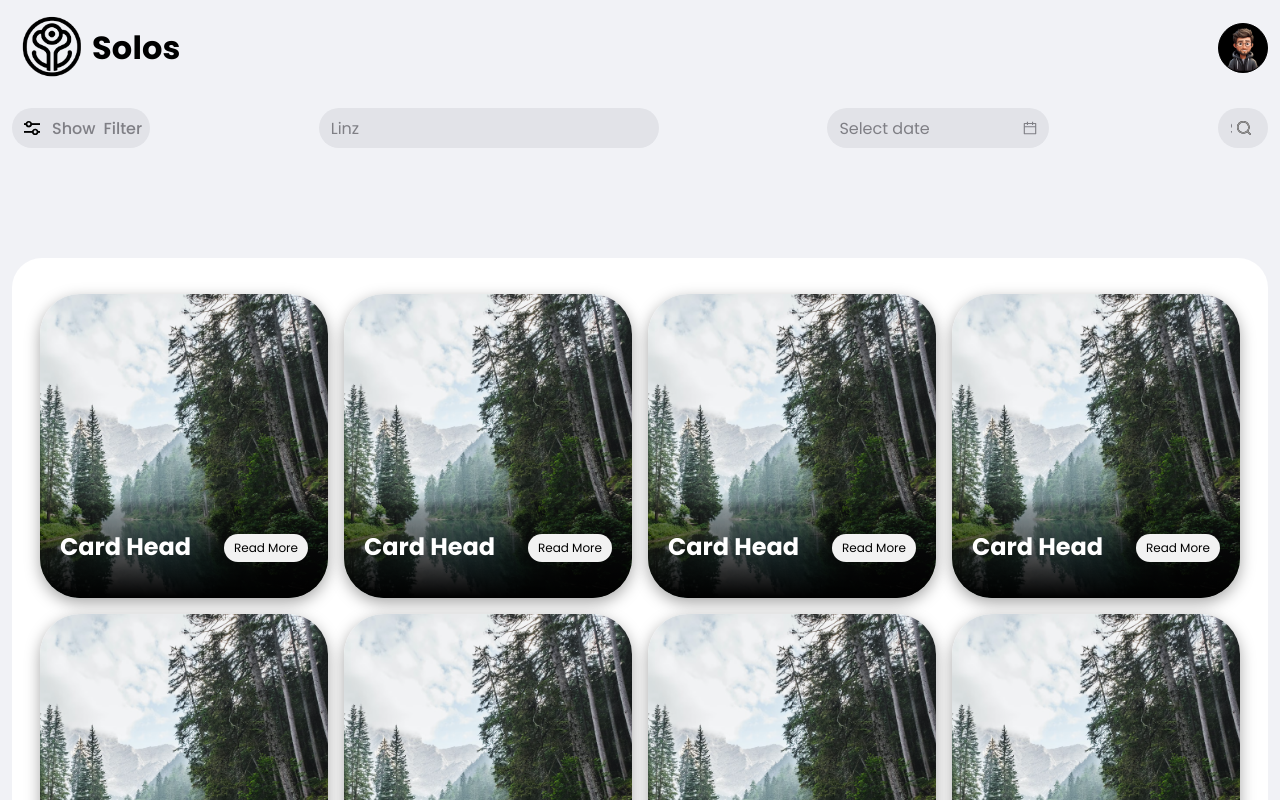
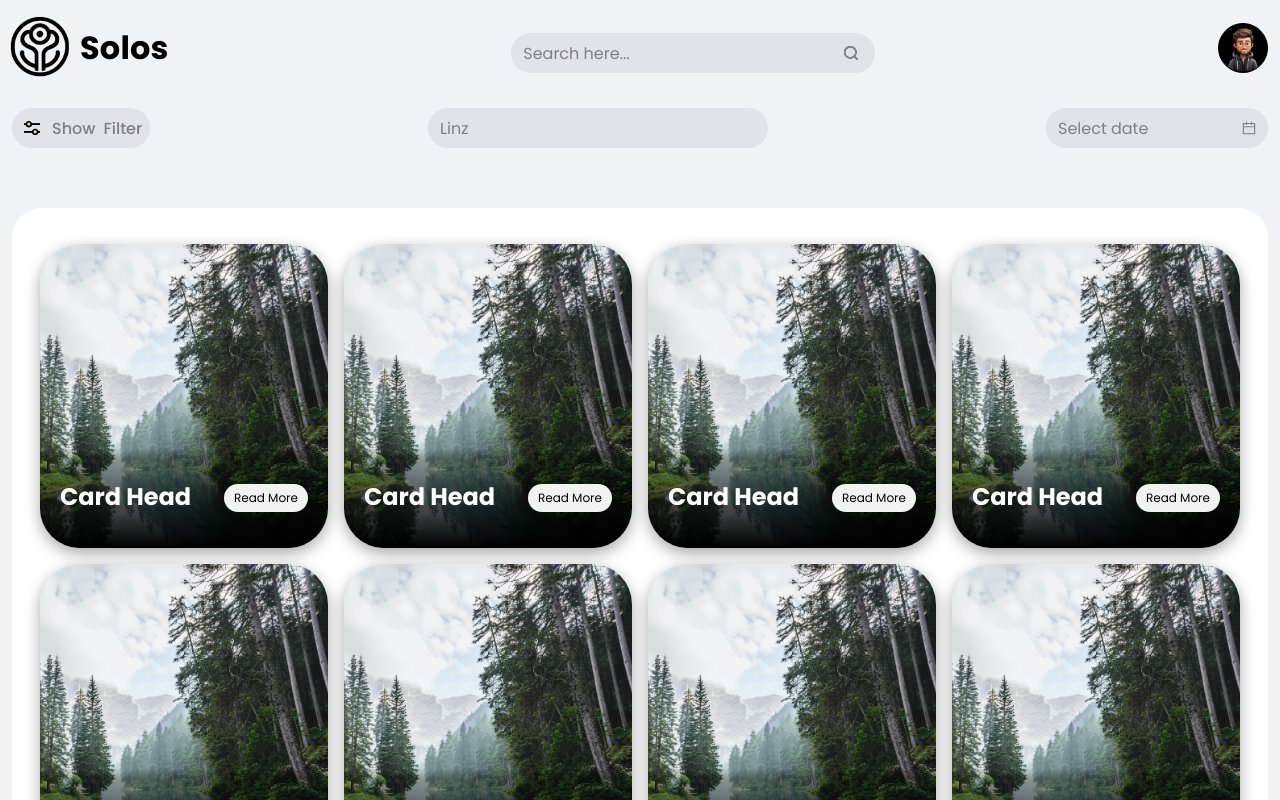
Before and after one commit to tehsin118/solo-activity, a React (Create React App) app: page / in a window 1280 px wide. Shown: the top 800 px of the page. Built offline with nearby package versions, Linux system fonts and the light colour scheme; some icons are missing.

Commit message:
nav layout update

```diff
--- a/src/components/filter.js
+++ b/src/components/filter.js
@@ -82,7 +82,7 @@ const Filter = () => {
           <DatePicker onChange={onChange} showTime needConfirm={false} />
         </div>
 
-        <span onClick={() => setSearchBox(!searchBox)}>
+        {/* <span onClick={() => setSearchBox(!searchBox)}>
           <div
             className="input-box d-flex align-items-center  pointer  search-box activ e"
             style={{
@@ -93,7 +93,7 @@ const Filter = () => {
             <input type="text" name="searchBox" placeholder="Search here..." />
             <img src={search} alt="" />
           </div>
-        </span>
+        </span> */}
       </div>
 
       <div className="hide-on-desktop pb-1 filter-header gap-0">
--- a/src/components/navbar.js
+++ b/src/components/navbar.js
@@ -1,26 +1,69 @@
-import React from "react";
+import React, { useState } from "react";
 import user from "../assets/icon/user.png";
 import logo from "../assets/image/logo.png";
 import { Link } from "react-router-dom";
+import search from "../assets/icon/search-grey.svg";
+import Filter from "./filter";
+
 const Navbar = () => {
+  const [showMenu, setShowMenu] = useState(false);
+
   return (
     <div>
-      <nav className="nav   pt-2">
-        <div className="container v-center justify-content-between">
+      <nav className="nav   pt-2 container ">
+        <div className="w-100 v-center justify-content-between">
           <Link to="/" className="v-center">
             <img src={logo} alt="" className="logo" />
             <h1 className="text-black">Solos</h1>
           </Link>
-          {/*
-          <h1 className="text-center h-100 d-flex align-items-end explore">
-            <span className=" ">Explore</span>
-          </h1> */}
+
+          <div className="filter-header hide-on-mobile">
+            <div
+              className="input-box d-flex align-items-center   pointer  search-box active"
+              // style={{
+              //   width: searchBox ? "250px" : "50px",
+              //   transition: "width 0.5s ease",
+              // }}
+            >
+              <input
+                type="text"
+                name="searchBox"
+                placeholder="Search here..."
+              />
+
+              <img src={search} alt="" />
+            </div>
+          </div>
+
           <div className="v-center">
             <div className="logged">
               <img src={user} alt="" />
             </div>
           </div>
         </div>
+        <div
+          className="v-center h-center w-100 d-none"
+          style={{ paddingLeft: "120px" }}
+        >
+          <button
+            className="m-auto bg-grey text-grey "
+            style={{ width: "250px" }}
+            onClick={() => setShowMenu(!showMenu)}
+          >
+            options
+          </button>
+        </div>
+
+        {/* <div
+          className="w-50 m-auto ps-2"
+          style={{
+            height: showMenu ? "100px" : "0px",
+            transition: "all 0.5s ease",
+            overflow: "hidden",
+          }}
+        >
+          <Filter />
+        </div> */}
       </nav>
     </div>
   );
--- a/src/components/slider/style.css
+++ b/src/components/slider/style.css
@@ -41,7 +41,7 @@
   z-index: 99;
   background: url("../../assets/icon/arrow-slider.svg") !important;
   background-size: cover !important;
-  background-color: #fff !important;
+  background-color: #f1f2f6 !important;
   border-radius: 100%;
   padding: 0 !important;
 }
--- a/src/style/base/_color.scss
+++ b/src/style/base/_color.scss
@@ -18,5 +18,8 @@
   --dark-gray: #7394c7;
 }
 .bg-grey {
-  background: #e2e3e8;
+  background: #e2e3e8 !important;
 }
+.text-grey {
+  color: #7f7f85 !important;
+}
--- a/src/style/components/_input.scss
+++ b/src/style/components/_input.scss
@@ -49,12 +49,12 @@
   }
 
   button {
-    background: transparent;
+    background: transparent !important;
     box-shadow: none;
     border: none;
     display: flex;
     justify-content: space-between;
-    color: #7f7f85;
+    color: #7f7f85 !important;
     align-items: center;
   }
 }
--- a/src/style/components/page/_activity-details.scss
+++ b/src/style/components/page/_activity-details.scss
@@ -115,7 +115,7 @@
 }
 
 .activity-wrapper {
-  margin-top: 100px;
+  margin-top: 50px;
   &.grid {
     display: grid;
     grid-template-columns: repeat(4, 1fr);
@@ -288,7 +288,7 @@
   }
 
   .activity-wrapper {
-    margin-top: 50px;
+    margin-top: 0px;
   }
   .long-discription {
     margin-top: 30px;
```
